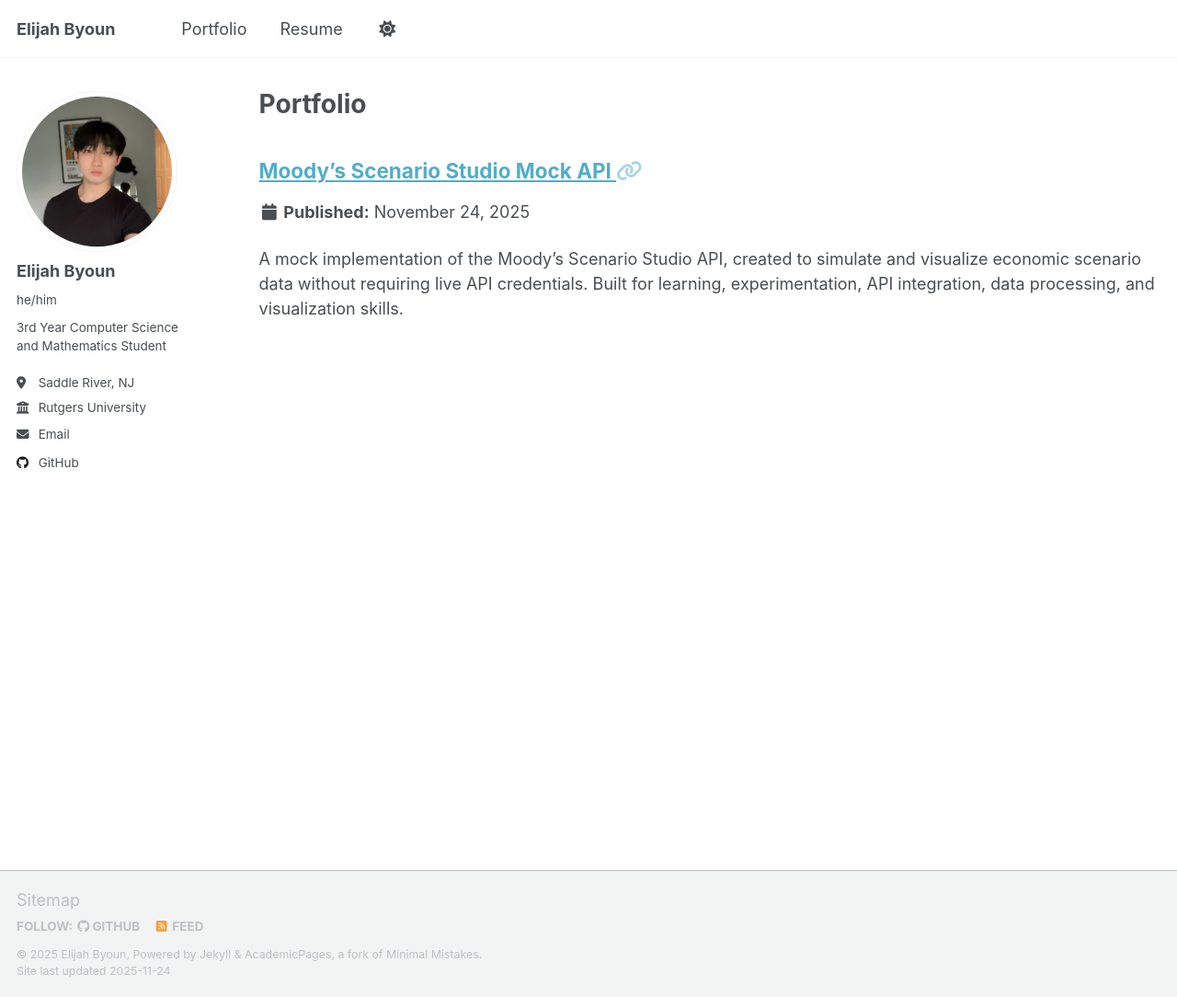
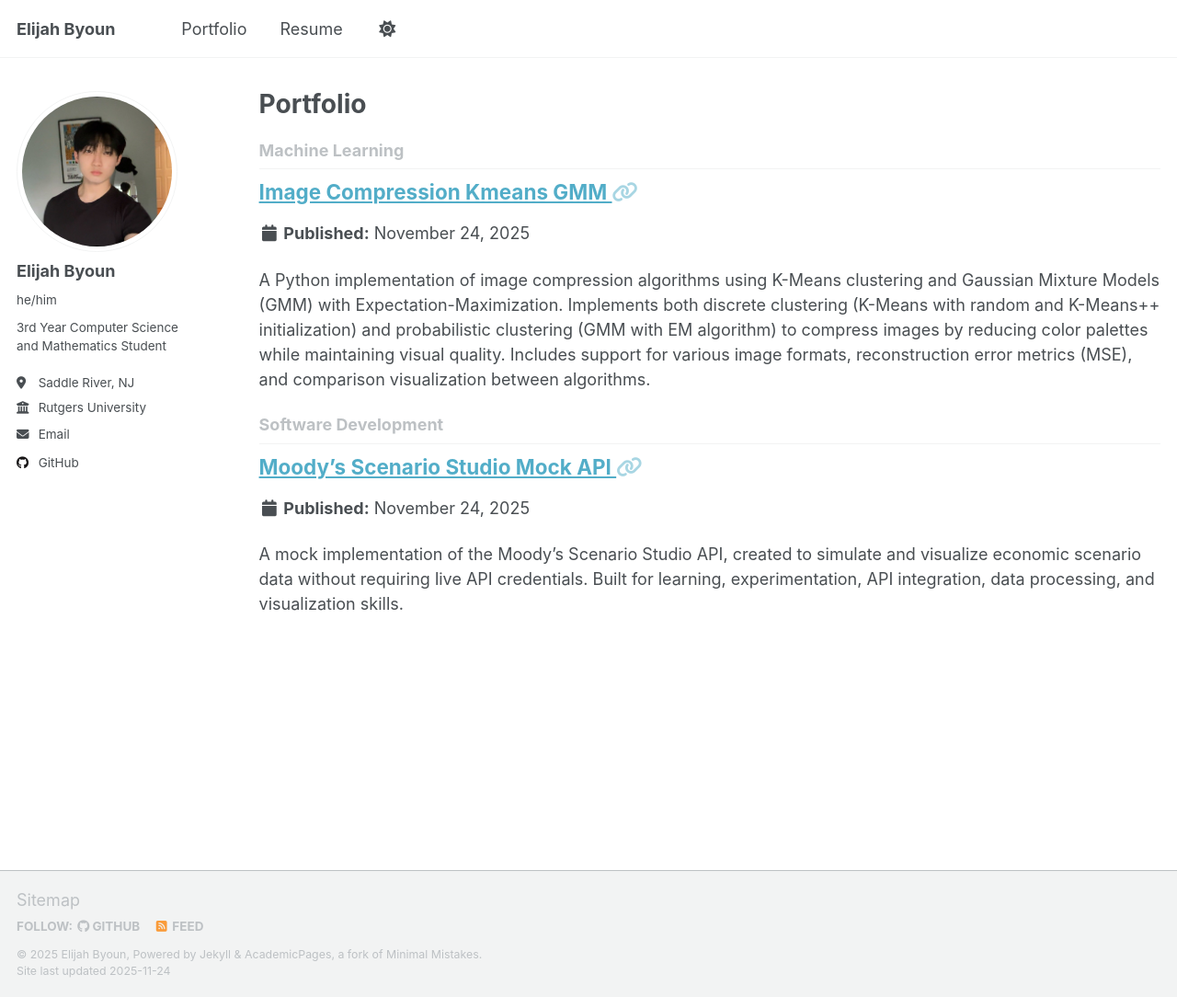
Before and after one commit to byounelijah/byounelijah.github.io, a Jekyll site: the page built from _pages/portfolio.html, in a window 1280 px wide and 1084 px high. Shown: the whole window at 92% size. Built offline with Jekyll 4.4.1, drawn with Linux system fonts in a browser that asks for light colours; a script that is not in the unit is left out.

Commit message:
edited portfolio

```diff
--- a/_config.yml
+++ b/_config.yml
@@ -48,7 +48,7 @@
   bitbucket        : # Username - Update with your username on the site
   codepen          : # Username
   dribbble         : # Username
-  github           : "https://github.com/byounelijah"
+  github           : "/byounelijah"
   kaggle           : # Username
   stackoverflow    : # User number or user number and name (i.e., use "1" or "1/jeff-atwood")
 
--- a/_pages/portfolio.html
+++ b/_pages/portfolio.html
@@ -6,8 +6,20 @@
 ---
 
 {% include base_path %}
+{% include group-by-array collection=site.portfolio field="categories" %}
 
+{% if group_names.size > 0 %}
+  {% for category in group_names %}
+    {% assign posts = group_items[forloop.index0] %}
+    <h2 id="{{ category | slugify }}" class="archive__subtitle">{{ category }}</h2>
+    {% for post in posts %}
+      {% include archive-single.html %}
+    {% endfor %}
+  {% endfor %}
+{% endif %}
 
 {% for post in site.portfolio %}
-  {% include archive-single.html %}
+  {% if post.categories == nil or post.categories.size == 0 %}
+    {% include archive-single.html %}
+  {% endif %}
 {% endfor %}
--- a/_portfolio/portfolio-1.md
+++ b/_portfolio/portfolio-1.md
@@ -3,4 +3,5 @@
 excerpt: "A mock implementation of the Moody's Scenario Studio API, created to simulate and visualize economic scenario data without requiring live API credentials. Built for learning, experimentation, API integration, data processing, and visualization skills.<br/>"
 collection: portfolio
 link: https://github.com/byounelijah/Moody-s-Scenario-Mock-API
+categories: ["Software Development"]
 ---
--- a/_portfolio/portfolio-2.html
+++ /dev/null
@@ -1 +0,0 @@
-## Portfolio Item 2
--- /dev/null
+++ b/_portfolio/portfolio-image-compression.md
@@ -0,0 +1,7 @@
+---
+title: "Image Compression Kmeans GMM"
+excerpt: "A Python implementation of image compression algorithms using K-Means clustering and Gaussian Mixture Models (GMM) with Expectation-Maximization. Implements both discrete clustering (K-Means with random and K-Means++ initialization) and probabilistic clustering (GMM with EM algorithm) to compress images by reducing color palettes while maintaining visual quality. Includes support for various image formats, reconstruction error metrics (MSE), and comparison visualization between algorithms.<br/>"
+collection: portfolio
+link: https://github.com/byounelijah/Image-Compression-Kmeans-GMM
+categories: ["Machine Learning"]
+---
```
